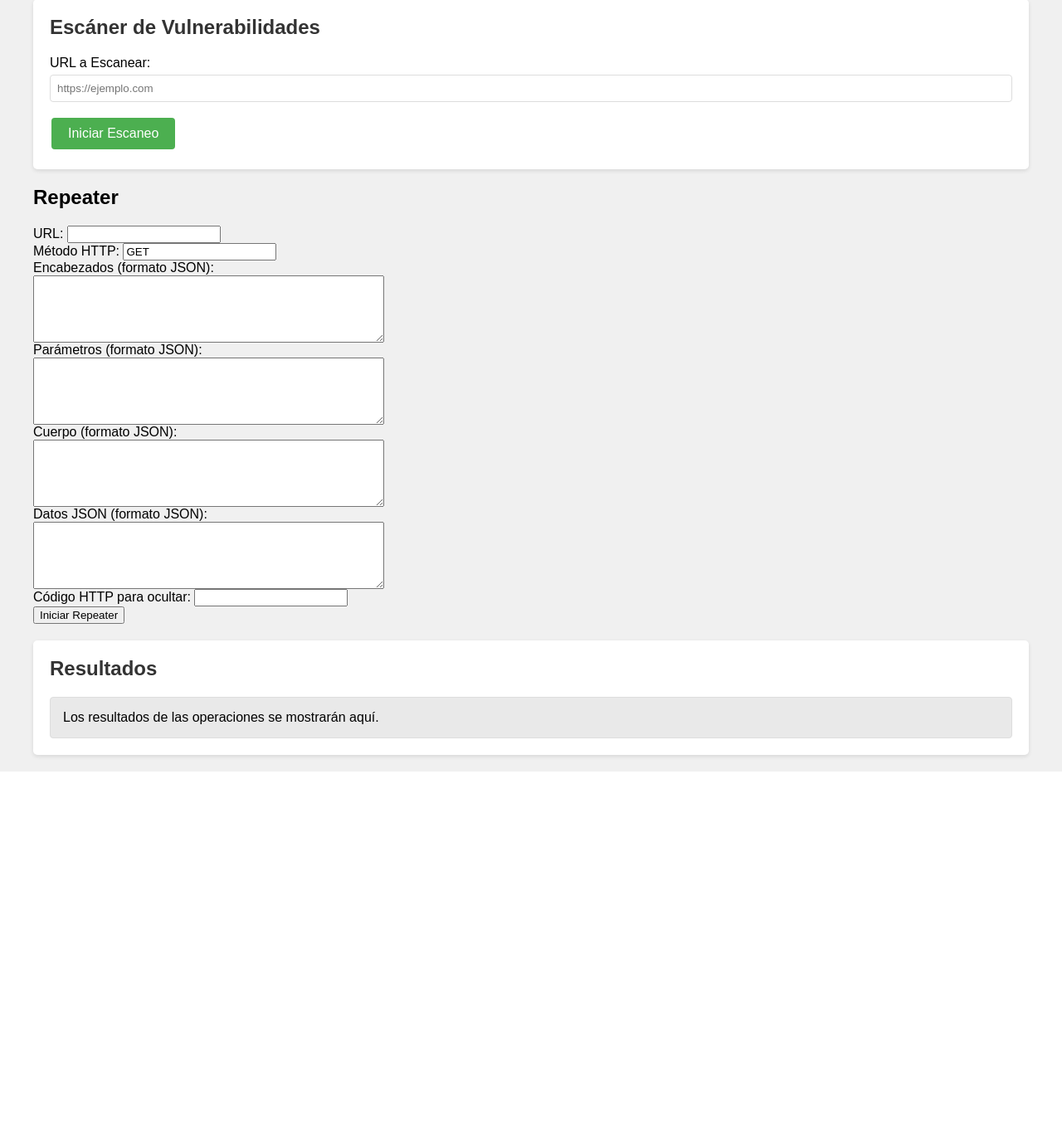
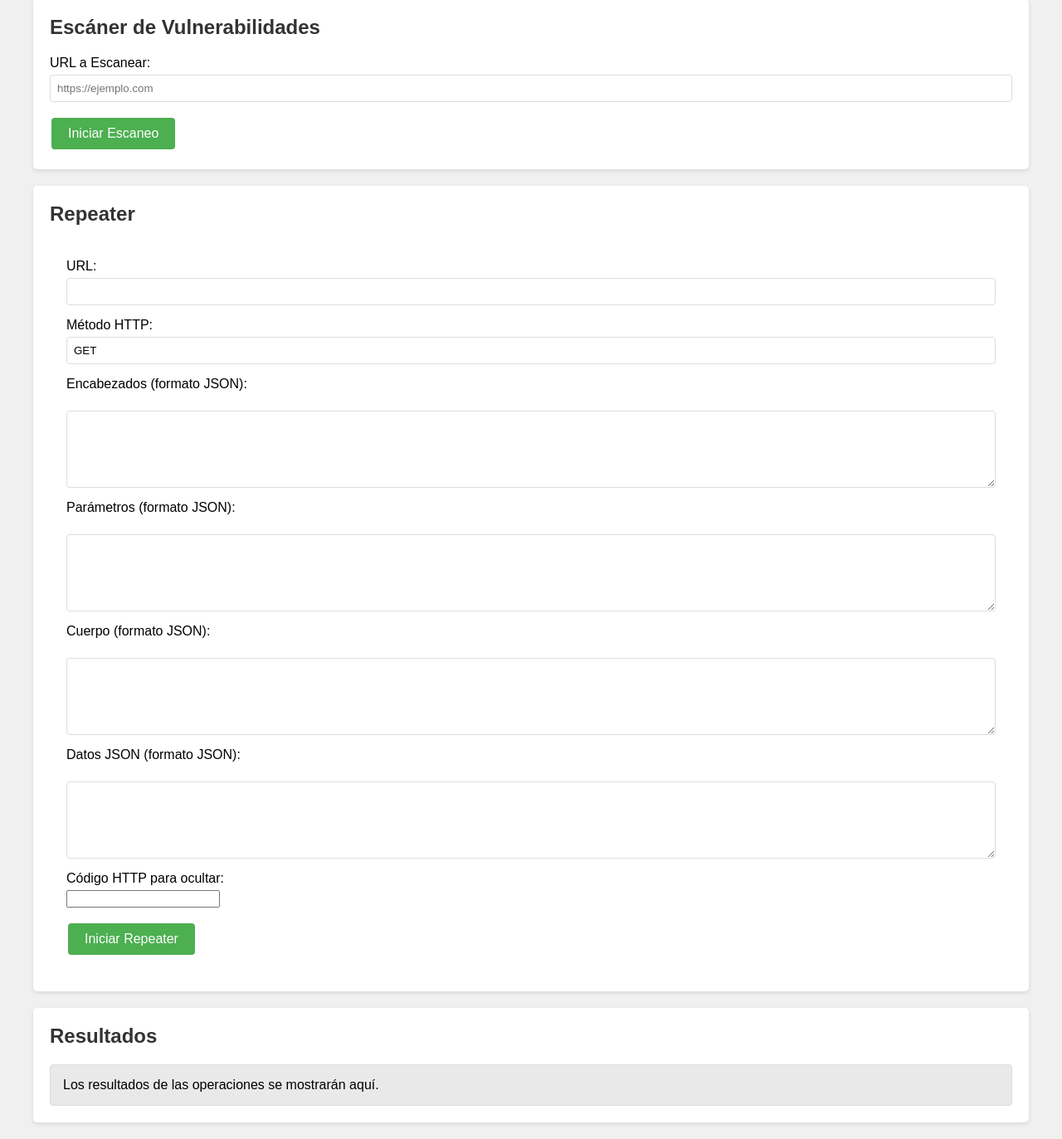
Before and after one commit to grisuno/LazyOwnBrpFuzzerWeb, a Flask app: page / in a window 1280 px wide. Shown: the part 695-2068 px from the top of the page at 83% size. Before the commit the page ends 1625 px from the top, so only its background shows below. Run offline with Flask 3, Linux system fonts and the light colour scheme.

Commit message:
Update burp.html

```diff
--- a/templates/burp.html
+++ b/templates/burp.html
@@ -110,32 +110,43 @@
         <button onclick="startVulnerabilityScan()">Iniciar Escaneo</button>
       </div>
     </div>
+    <div class="tool-panel">
       <h2>Repeater</h2>
-    <form id="repeater-form" onsubmit="event.preventDefault(); startRepeater();">
+      <form class="container" id="repeater-form" onsubmit="event.preventDefault(); startRepeater();">
+        <div class="input-group">
           <label for="repeater-url">URL:</label>
           <input type="text" id="repeater-url" name="url" required><br>
-
+        </div>
+        <div class="input-group">
           <label for="repeater-method">Método HTTP:</label>
           <input type="text" id="repeater-method" name="method" value="GET" required><br>
-
+        </div>
+        <div class="input-group">
           <label for="repeater-headers">Encabezados (formato JSON):</label><br>
           <textarea id="repeater-headers" name="headers" rows="5" cols="50"></textarea><br>
-
+        </div>
+        <div class="input-group">
           <label for="repeater-params">Parámetros (formato JSON):</label><br>
           <textarea id="repeater-params" name="params" rows="5" cols="50"></textarea><br>
-
+        </div>
+        <div class="input-group">
           <label for="repeater-body">Cuerpo (formato JSON):</label><br>
           <textarea id="repeater-body" name="body" rows="5" cols="50"></textarea><br>
-
+        </div>
+        <div class="input-group">
           <label for="repeater-json-data">Datos JSON (formato JSON):</label><br>
           <textarea id="repeater-json-data" name="json_data" rows="5" cols="50"></textarea><br>
-
+        </div>
+        <div class="input-group">
           <label for="repeater-hide-code">Código HTTP para ocultar:</label>
           <input type="number" id="repeater-hide-code" name="hide_code"><br>
+        </div>
+        <div class="button-group">
+          <button type="submit">Iniciar Repeater</button>
+        </div>
 
-        <button type="submit">Iniciar Repeater</button>
       </form>
-
+    </div>
     <div class="tool-panel">
       <h2>Resultados</h2>
       <div class="results" id="results">
```
Lines whose indentation alone changed are shown as unchanged.
